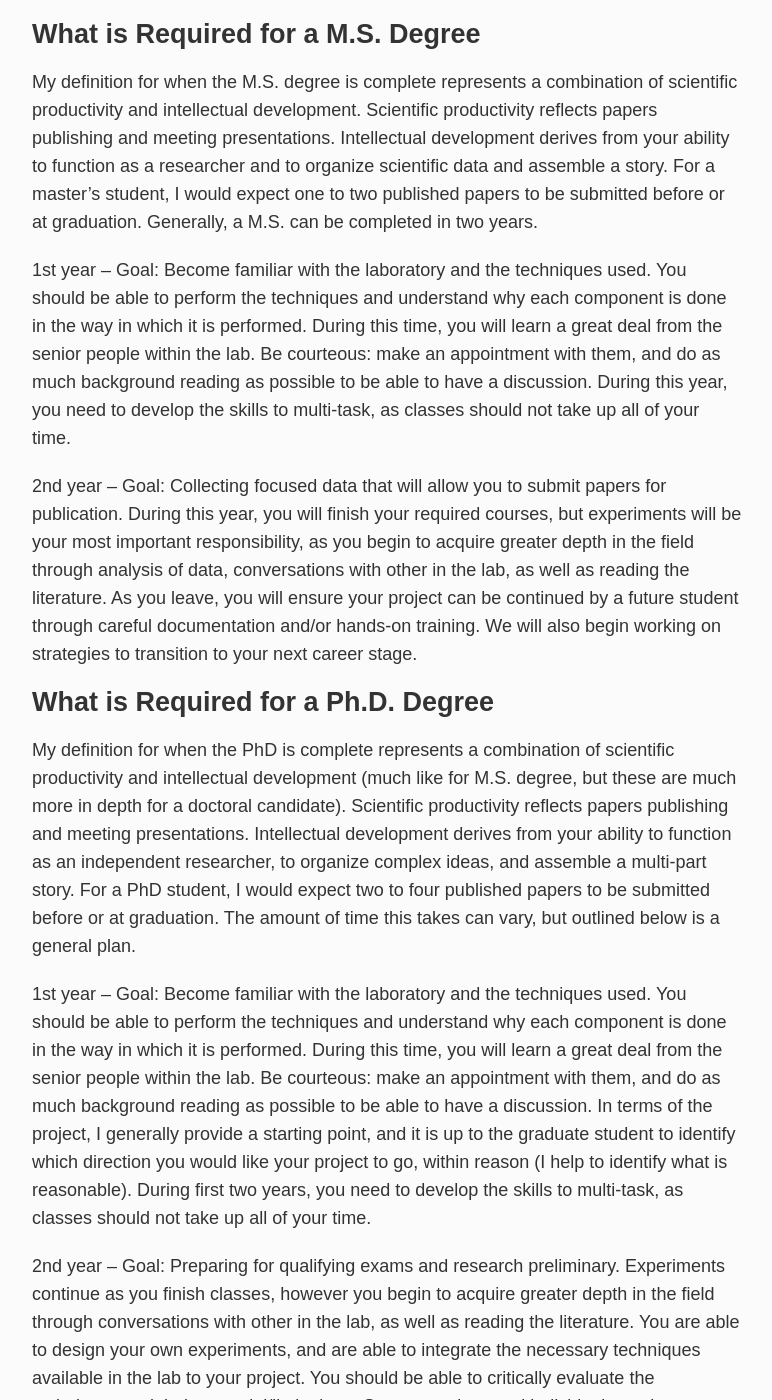
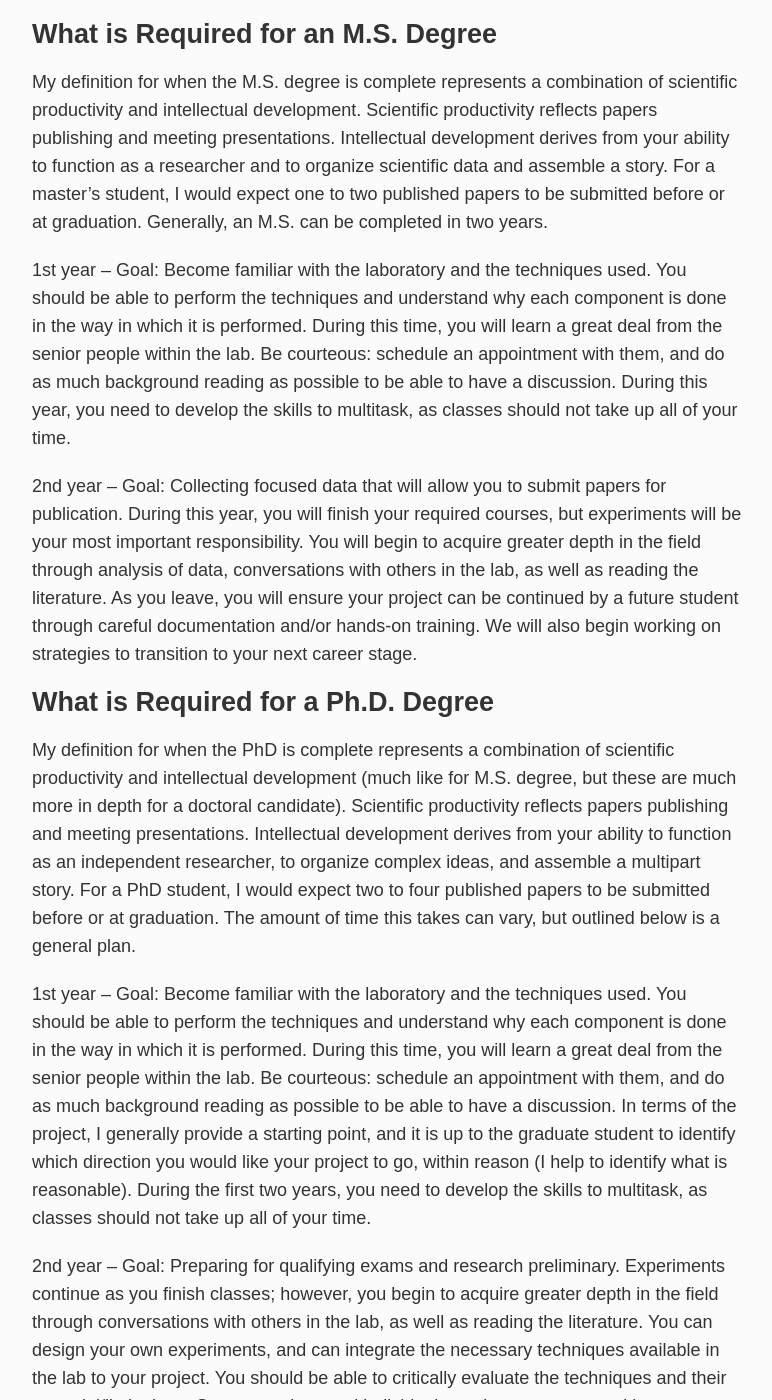
Before and after one commit to meyer-lab/asmlab.org, a Jekyll site: the page built from team/expectations/grad.md, in a window 1280 px wide and 1400 px high, scrolled down 1715 px. Shown: the whole window, without its empty margins (253-1025 px from the left). Built offline with Jekyll 4.4.1, drawn with Linux system fonts in a browser that asks for light colours; some web fonts are replaced; some of the changed text lies outside the part shown.

Commit message:
Grammar editing in the grad expectations

```diff
--- a/team/expectations/grad.md
+++ b/team/expectations/grad.md
@@ -11,39 +11,39 @@ This complements the [common](common.html) and other guidelines. Suggestions and
 
 - You will need to determine the requirements for your individual graduate program and are responsible for insuring that you are in compliance. As you progress, I will work with you to select courses, qualifying exams, and committee members.
 - You will keep me updated on your research progress and challenges.
-- To earn your degree you must transition towards independence. We will work together to track this process, but ultimately when you earn a degree will be up to the work you produce, not simply the time you put in.
+- To earn your degree, you must transition towards independence. We will work together to track this process, but ultimately when you earn a degree will be up to the work you produce, not simply the time you put in.
 - Seek out professional development opportunities—being a successful scientist involves more than being good at the bench. You must communicate well (presentations, papers, grants), develop personal skills (lab management, mentoring), maintain high ethical standards, and for a faculty career, teach. At the same time, these opportunities must be balanced with the most important element of your career development—research progress towards your thesis.
 
 ### You will develop your personal research skills
 
 - Keep up to date with the scientific literature: Read the papers I suggest. Spend some time each week updating your literature and just browsing. Subscribe to relevant eTOCs.
-- Learn how to plan your experiments so that they help you progress on the overall goal of your project. Make sure your experiments address the question of interest correctly – this includes learning how to do the appropriate controls, techniques, etc. You will also need to learn how to effectively plan and multi-task to prevent down times. Develop plans with short/medium/long-term goals.
+- Learn how to plan your experiments so that they help you progress on the goal of your project. Make sure your experiments address the question of interest correctly – this includes learning how to do the appropriate controls, techniques, etc. You will also need to learn how to effectively plan and multitask to prevent downtimes. Develop plans with short/medium/long-term goals.
 - Develop your writing and presentation skills.  As you start to make progress, begin outlining a paper’s figures and drafting the text. Be prepared to go through rounds of revisions before submitting an abstract or paper. Although the availability of travel funds will vary, I encourage you to submit your work for presentation at one conference per year. Attend relevant seminars; I suggest 1-2/month to learn both science and how to give a good talk.
 - Consider applying for fellowships, traineeships, and travel grants. Not only will an award help your career and the overall lab funding, the experience of writing the proposal will help you think about what you are doing more deeply.
 - Learn how to accept and utilize constructive criticism. Feedback from me, colleagues, committee members, and course instructors is intended to improve your work.
 
 ### You will contribute to the lab and be a good lab citizen
 
-- Senior graduate students are responsible for helping to train new graduate students in the ways of the world (e.g. lab procedures, how individual/group meetings work, literature searches). Science is a community; many people will help you along the way and you should return the favor. Share your insider knowledge of techniques with others.
+- Senior graduate students are responsible for helping to train new graduate students in the ways of the world (e.g., lab procedures, how individual/group meetings work, literature searches). Science is a community; many people will help you along the way, and you should return the favor. Share your insider knowledge of techniques with others.
 - You will have designated lab jobs such as ordering, general maintenance, taking care of one of the instruments, etc.  Failure to do your lab jobs not only affects you, it can impede the entire lab and will not be tolerated. Everyone is expected to help with dishes, making sure that supplies do not run out, reporting problems with equipment to the person in charge, aliquotting, and general lab cleanliness.
 
-## What is Required for a M.S. Degree
+## What is Required for an M.S. Degree
 
-My definition for when the M.S. degree is complete represents a combination of scientific productivity and intellectual development. Scientific productivity reflects papers publishing and meeting presentations. Intellectual development derives from your ability to function as a researcher and to organize scientific data and assemble a story. For a master’s student, I would expect one to two published papers to be submitted before or at graduation. Generally, a M.S. can be completed in two years.
+My definition for when the M.S. degree is complete represents a combination of scientific productivity and intellectual development. Scientific productivity reflects papers publishing and meeting presentations. Intellectual development derives from your ability to function as a researcher and to organize scientific data and assemble a story. For a master’s student, I would expect one to two published papers to be submitted before or at graduation. Generally, an M.S. can be completed in two years.
 
-1st year – Goal: Become familiar with the laboratory and the techniques used. You should be able to perform the techniques and understand why each component is done in the way in which it is performed. During this time, you will learn a great deal from the senior people within the lab. Be courteous: make an appointment with them, and do as much background reading as possible to be able to have a discussion. During this year, you need to develop the skills to multi-task, as classes should not take up all of your time.
+1st year – Goal: Become familiar with the laboratory and the techniques used. You should be able to perform the techniques and understand why each component is done in the way in which it is performed. During this time, you will learn a great deal from the senior people within the lab. Be courteous: schedule an appointment with them, and do as much background reading as possible to be able to have a discussion. During this year, you need to develop the skills to multitask, as classes should not take up all of your time.
 
-2nd year – Goal: Collecting focused data that will allow you to submit papers for publication. During this year, you will finish your required courses, but experiments will be your most important responsibility, as you begin to acquire greater depth in the field through analysis of data, conversations with other in the lab, as well as reading the literature.  As you leave, you will ensure your project can be continued by a future student through careful documentation and/or hands-on training. We will also begin working on strategies to transition to your next career stage.
+2nd year – Goal: Collecting focused data that will allow you to submit papers for publication. During this year, you will finish your required courses, but experiments will be your most important responsibility. You will begin to acquire greater depth in the field through analysis of data, conversations with others in the lab, as well as reading the literature. As you leave, you will ensure your project can be continued by a future student through careful documentation and/or hands-on training. We will also begin working on strategies to transition to your next career stage.
 
 ## What is Required for a Ph.D. Degree
 
-My definition for when the PhD is complete represents a combination of scientific productivity and intellectual development (much like for M.S. degree, but these are much more in depth for a doctoral candidate). Scientific productivity reflects papers publishing and meeting presentations. Intellectual development derives from your ability to function as an independent researcher, to organize complex ideas, and assemble a multi-part story. For a PhD student, I would expect two to four published papers to be submitted before or at graduation.  The amount of time this takes can vary, but outlined below is a general plan.
+My definition for when the PhD is complete represents a combination of scientific productivity and intellectual development (much like for M.S. degree, but these are much more in depth for a doctoral candidate). Scientific productivity reflects papers publishing and meeting presentations. Intellectual development derives from your ability to function as an independent researcher, to organize complex ideas, and assemble a multipart story. For a PhD student, I would expect two to four published papers to be submitted before or at graduation.  The amount of time this takes can vary, but outlined below is a general plan.
 
-1st year – Goal: Become familiar with the laboratory and the techniques used. You should be able to perform the techniques and understand why each component is done in the way in which it is performed. During this time, you will learn a great deal from the senior people within the lab. Be courteous: make an appointment with them, and do as much background reading as possible to be able to have a discussion. In terms of the project, I generally provide a starting point, and it is up to the graduate student to identify which direction you would like your project to go, within reason (I help to identify what is reasonable). During first two years, you need to develop the skills to multi-task, as classes should not take up all of your time.
+1st year – Goal: Become familiar with the laboratory and the techniques used. You should be able to perform the techniques and understand why each component is done in the way in which it is performed. During this time, you will learn a great deal from the senior people within the lab. Be courteous: schedule an appointment with them, and do as much background reading as possible to be able to have a discussion. In terms of the project, I generally provide a starting point, and it is up to the graduate student to identify which direction you would like your project to go, within reason (I help to identify what is reasonable). During the first two years, you need to develop the skills to multitask, as classes should not take up all of your time.
 
-2nd year – Goal: Preparing for qualifying exams and research preliminary. Experiments continue as you finish classes, however you begin to acquire greater depth in the field through conversations with other in the lab, as well as reading the literature. You are able to design your own experiments, and are able to integrate the necessary techniques available in the lab to your project. You should be able to critically evaluate the techniques and their potential/limitations. Group meetings and individual meetings are opportunities to present and discuss ideas, gain feedback from others, and to work through the details so that the best experiments are performed as you refine your project.
+2nd year – Goal: Preparing for qualifying exams and research preliminary. Experiments continue as you finish classes; however, you begin to acquire greater depth in the field through conversations with others in the lab, as well as reading the literature. You can design your own experiments, and can integrate the necessary techniques available in the lab to your project. You should be able to critically evaluate the techniques and their potential/limitations. Group meetings and individual meetings are opportunities to present and discuss ideas, gain feedback from others, and to work through the details so that the best experiments are performed as you refine your project.
 
-3rd year – Goal:  Complete research preliminary. You are the major driver of your project and you now have the time to focus on the research. You should be completely comfortable performing your research (designing experiments) and know all of the necessary background. Because of your understanding of the lab, you should be able to go beyond the techniques available in the lab and incorporate new skills into your research. In regards to your project, I expect that you become more of an expert about your project than I am. You are done with classes and should really pick up the pace of your research.  You should be preparing to assume a leadership position in the lab and help the less experienced people joining the lab. This year is often very challenging as you navigate these transitions.
+3rd year – Goal:  Complete research preliminary. You are the major driver of your project, and you now have the time to focus on the research. You should be completely comfortable performing your research (designing experiments) and know all the necessary background. Because of your understanding of the lab, you should be able to go beyond the techniques available in the lab and incorporate new skills into your research. Regarding your project, I expect that you become more of an expert about your project than I am. You are done with classes and should really pick up the pace of your research. You should be preparing to assume a leadership position in the lab and help the less experienced people joining the lab. This year is often very challenging as you navigate these transitions.
 
 4th year and on – Goal: Write manuscripts and thesis. While the exact timing of when manuscripts are written will vary, you will hopefully have one to two projects nearing publication stage. We will then discuss what you should focus your remaining time on to complete your thesis. At this time, you will take a greater responsibility in developing future projects, while at the same time mentoring newer students. Mentoring newer students is expected of you, though you can require that they make appointments with you. We will also begin working on strategies to transition to your next career stage.
 
```
